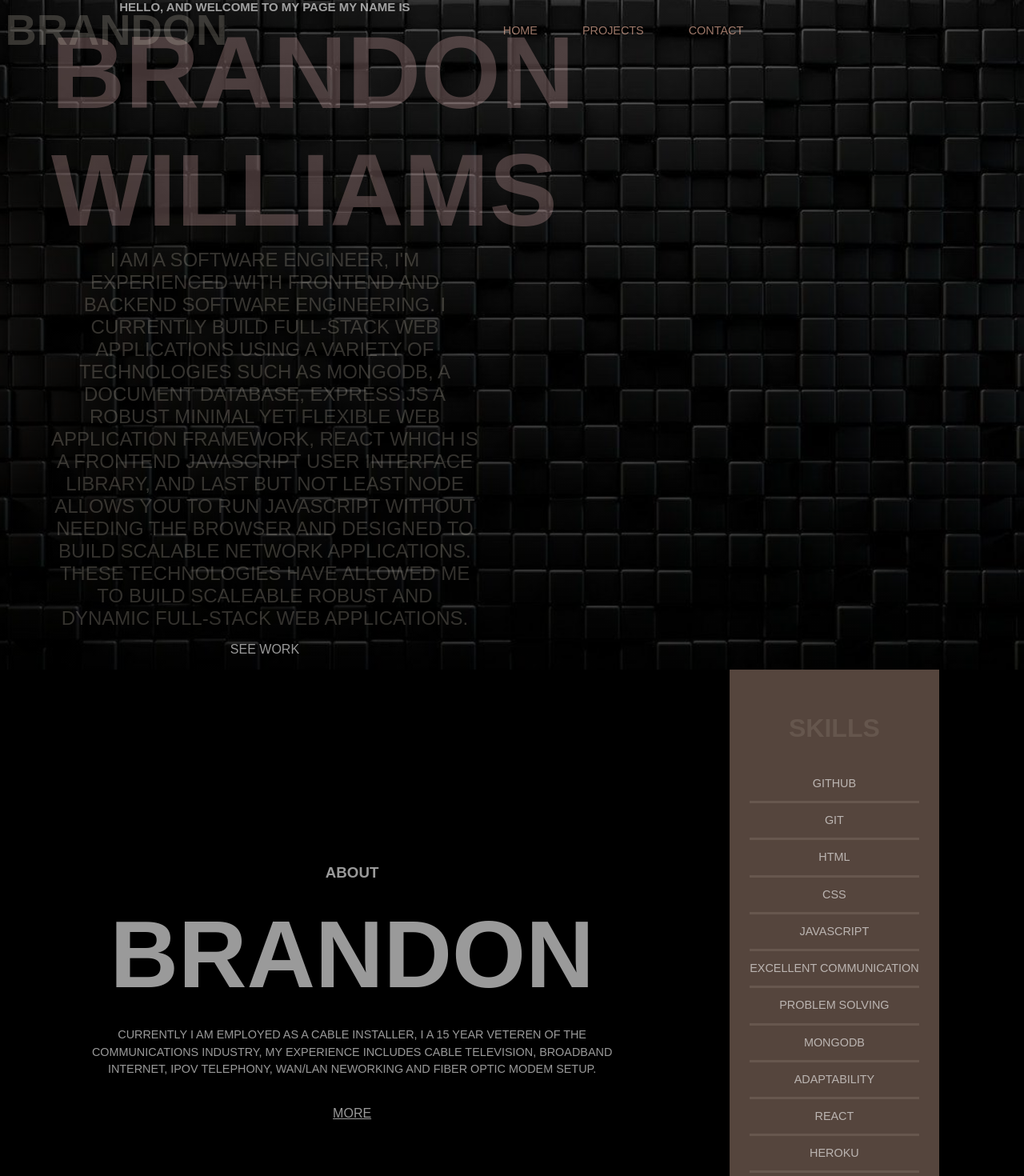
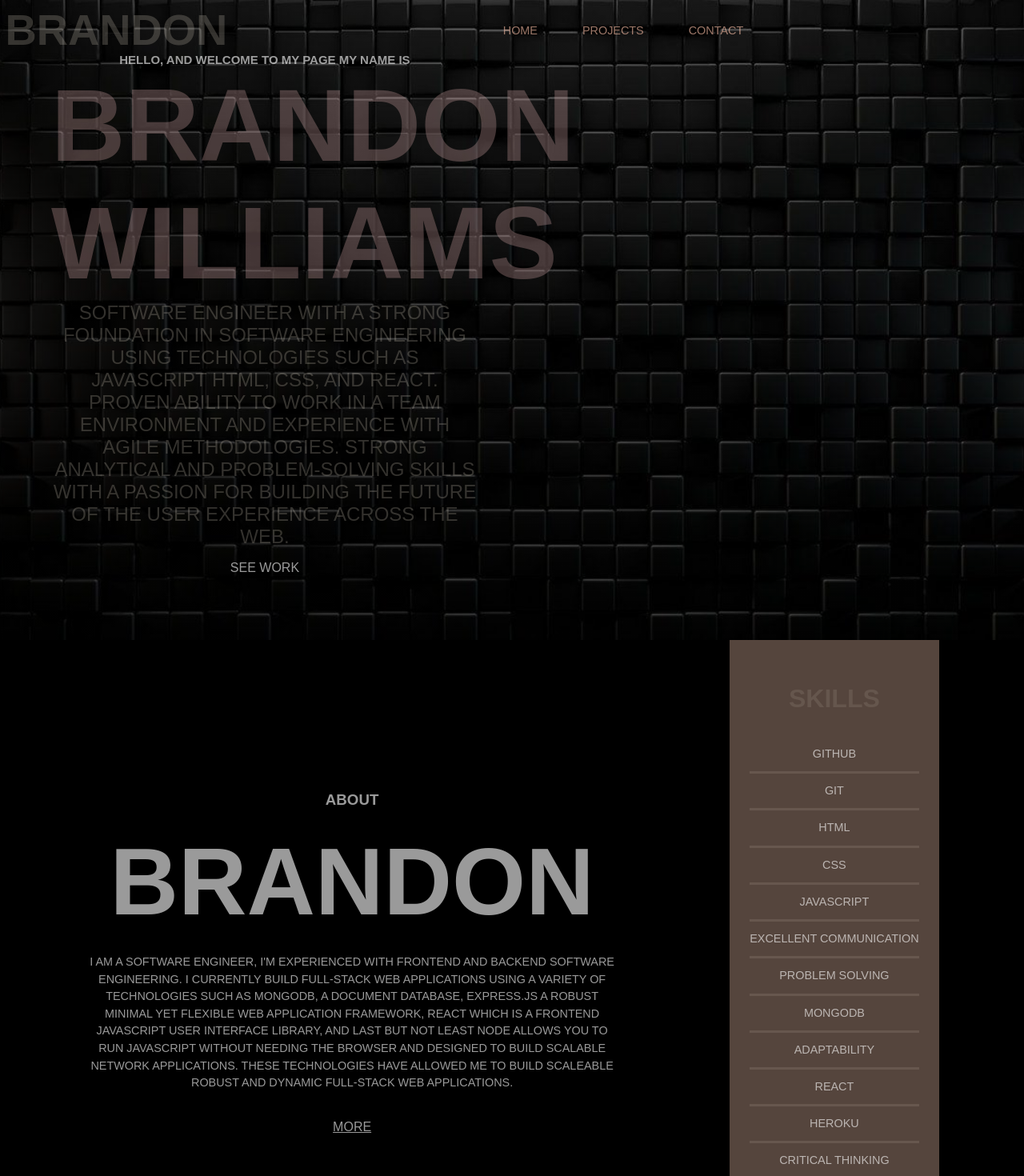
Before and after one commit to brandonawilliams1/brandon-profile, a React (Create React App) app: page / in a window 1280 px wide. Shown: the top 1470 px of the page at 80% size. Built offline with nearby package versions, Linux system fonts and the light colour scheme; the HTML template or start-up script is replaced by a standard one.

Commit message:
fixed and updated links in modal

```diff
--- a/src/components/Info.js
+++ b/src/components/Info.js
@@ -17,7 +17,7 @@ export default function Info(){
                 <div className="info-about">
                     <h3>About <span>Brandon</span></h3>
                     <p className='info-about-status'>
-                        Currently I am employed as a Cable Installer, I a 15 year veteren of the communications industry, my experience includes Cable television, Broadband Internet, IPoV Telephony, Wan/Lan Neworking and Fiber Optic modem setup.
+                    I am a software engineer, I'm experienced with frontend and backend software engineering. I currently build full-stack web applications using a variety of technologies such as MongoDB, a document database, Express.js a robust minimal yet flexible web application framework, React which is a frontend JavaScript user interface library, and last but not least Node allows you to run JavaScript without needing the browser and designed to build scalable network applications. These technologies have allowed me to build scaleable robust and dynamic full-Stack web applications.
                     </p>
                     <div className="info-btn">
                         <NavLink to='/'>More</NavLink>
--- a/src/components/Modal.js
+++ b/src/components/Modal.js
@@ -11,22 +11,22 @@ export default function Modal({ showModal }) {
             </div>
 
             <div className="cart">
-                <a href="https://www.linkedin.com/in/brandon-williams-kodewerk/">linkedin</a>
+                <a href="https://www.linkedin.com/in/brandonwilliams-software-engineer/" target="_blank" rel="noopener noreferrer">linkedin</a>
             </div>
 
             <div className="cart">
-                <a href="https://unpuffd.herokuapp.com/">Group Project</a>
+                <a href="https://github.com/settings/organizations" target="_blank" rel="noopener noreferrer">Project Contributions</a>
             </div>
 
             <div className="cart">
-                <a href="https://github.com/brandonawilliams1/SQL-Employee-Tracker">SQL Employee Tracker CLI</a>
+                <a href="https://github.com/brandonawilliams1/SQL-Employee-Tracker" target="_blank" rel="noopener noreferrer">SQL Employee Tracker CLI</a>
             </div>
 
             <div className="cart">
-                <a href="https://github.com/brandonawilliams1/SQL-Employee-Tracker">SQL Employee Tracker CLI</a>
+                <a href="https://github.com/brandonawilliams1/Grand-Acres-E-Commerce-Backend-App" target="_blank" rel="noopener noreferrer">E-Commerce Backend Application</a>
             </div>
             <div className="cart">
-                <a href="https://github.com/EMJBB-Project-3">Full Stack MERN App</a>
+                <a href="https://github.com/EMJBB-Project-3" target="_blank" rel="noopener noreferrer">Full Stack MERN App</a>
             </div>
         </div>
     );
--- a/src/components/Section.js
+++ b/src/components/Section.js
@@ -16,7 +16,8 @@ export default function Section(){
 
       <div>
         <h1 className='main-header'>Hello, and welcome to my page my name is <span>Brandon Williams</span> </h1>
-        <p className='main-status'>I am a software engineer, I'm experienced with frontend and backend software engineering. I currently build full-stack web applications using a variety of technologies such as MongoDB, a document database, Express.js a robust minimal yet flexible web application framework, React which is a frontend JavaScript user interface library, and last but not least Node allows you to run JavaScript without needing the browser and designed to build scalable network applications. These technologies have allowed me to build scaleable robust and dynamic full-Stack web applications.</p>
+        <p className='main-status'>
+          Software Engineer with a strong foundation in software engineering using technologies such as JavaScript HTML, CSS, and React. Proven ability to work in a team environment and experience with agile methodologies. Strong analytical and problem-solving skills with a passion for building the future of the user experience across the web.</p>
         <div className='main-btn'>
           <NavLink onClick={showModal} to='/'>see work</NavLink>
         </div>
```
